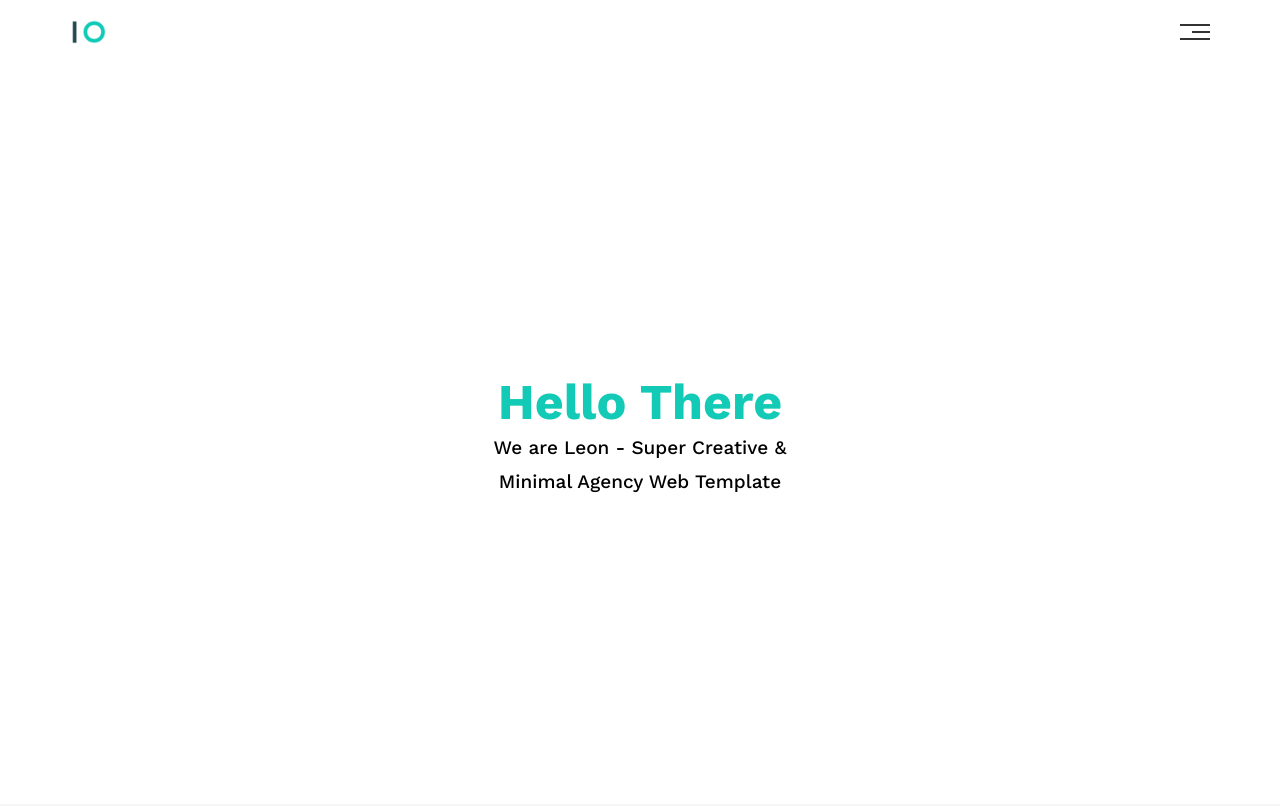
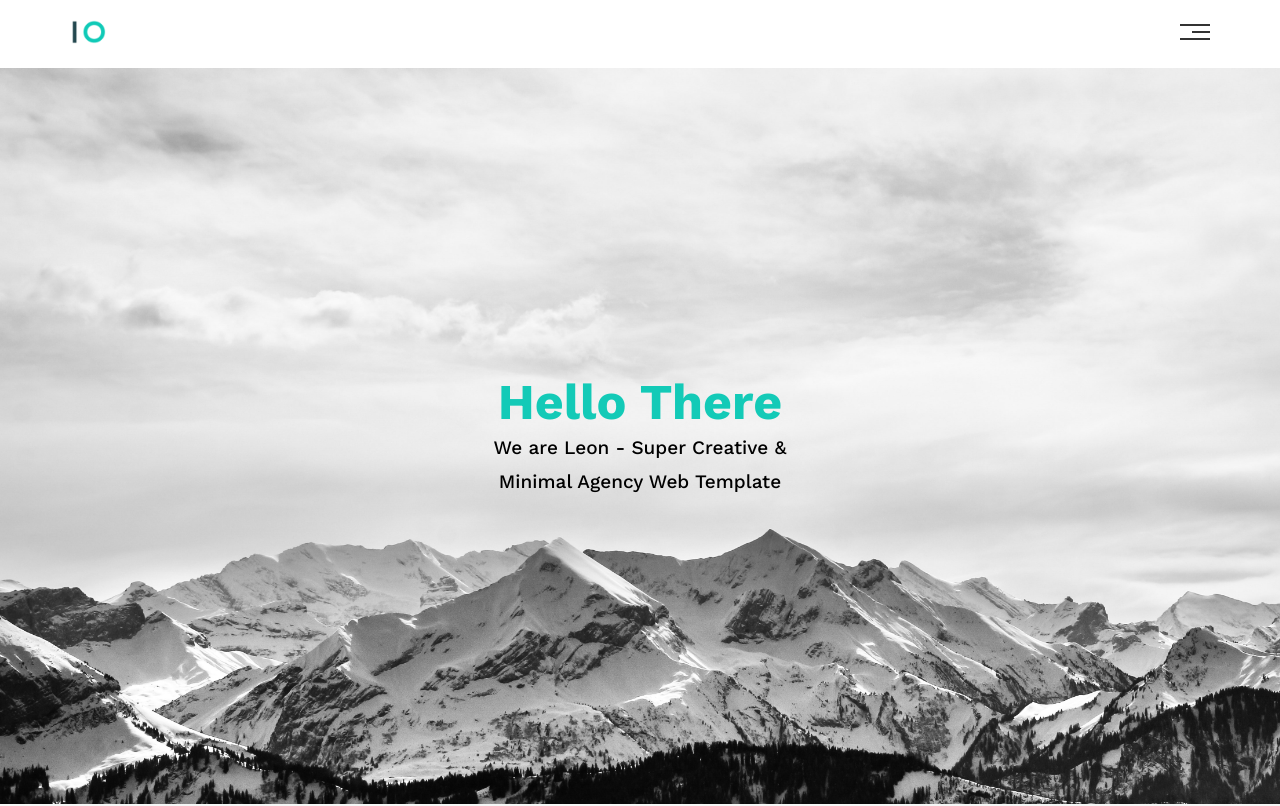
Before and after one commit to KHalilZiadeh/First-template, a plain HTML site: page index.html in a window 1280 px wide. Shown: the top 806 px of the page. Drawn offline with nearby package versions, Linux system fonts and the light colour scheme.

Commit message:
Added missing images

```diff
--- a/css-files/main.css
+++ b/css-files/main.css
@@ -174,7 +174,7 @@ header .links ul li:not(:last-child) a {
 /* End of Header */
 /* Start of Landing */
 main .landing {
-    background-image: url(./Assets/mountain.jpg);
+    background-image: url(../Assets/mountain.jpg);
     background-size: cover;
     height: calc(100vh - 64px);
     position: relative;
```
